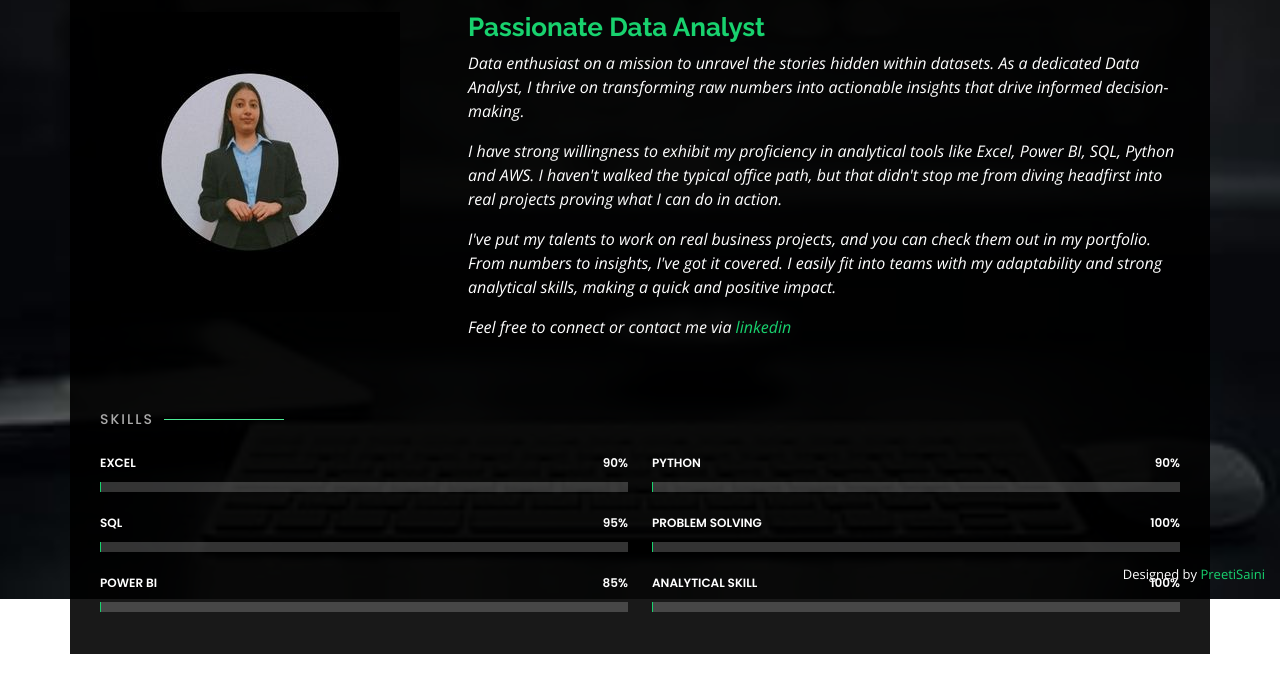
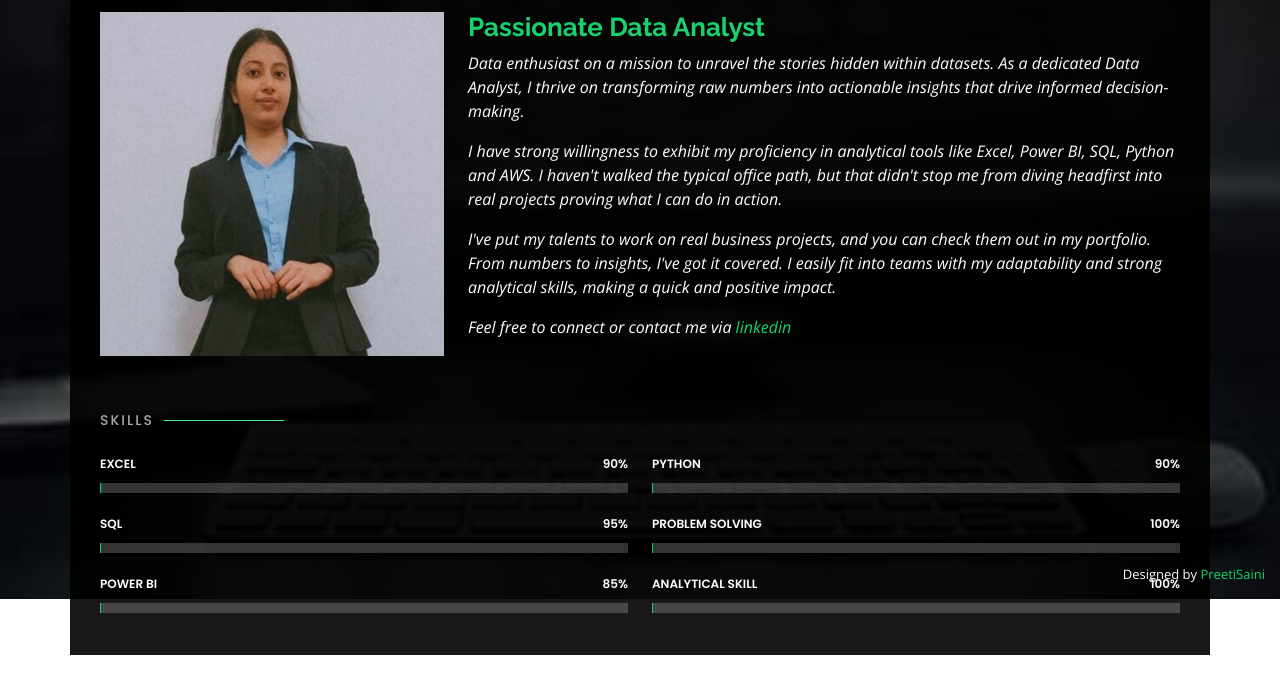
Before and after one commit to preetisaini06/preetisaini06.github.io, a plain HTML site: page index.html in a window 1280 px wide. Both pictures are taken after a click on the link "About". Shown: the part 201-894 px from the top of the page. Drawn offline with nearby package versions, Linux system fonts and the light colour scheme.

Commit message:
Update index.html

```diff
--- a/index.html
+++ b/index.html
@@ -80,7 +80,7 @@
 
       <div class="row">
         <div class="col-lg-4" data-aos="fade-right">
-          <img src="assets/img/Image (2).jpg" class="img-fluid" alt="">
+          <img src="assets/img/Me.jpg" class="img-fluid" alt="">
         </div>
         <div class="col-lg-8 pt-4 pt-lg-0 content" data-aos="fade-left">
           <h3>Passionate Data Analyst</h3>
```
